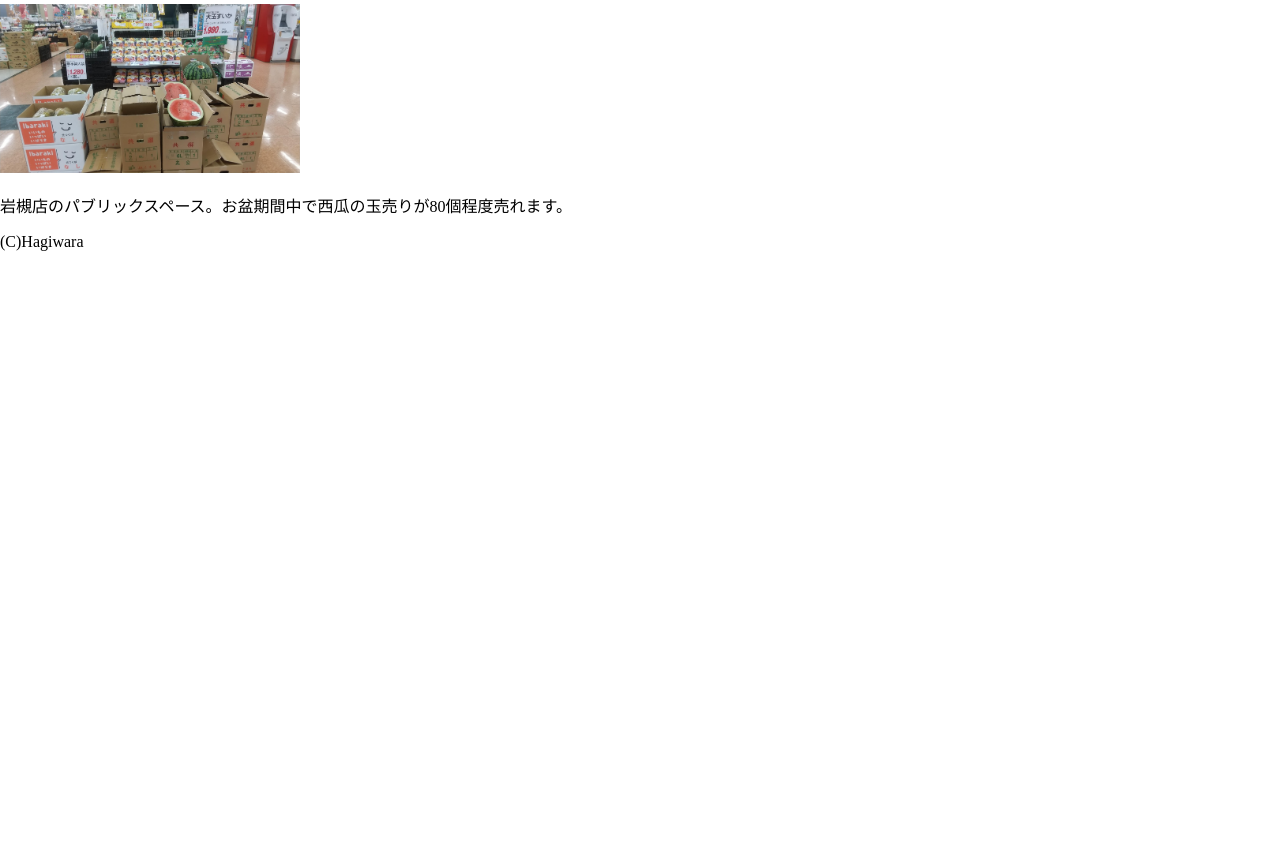
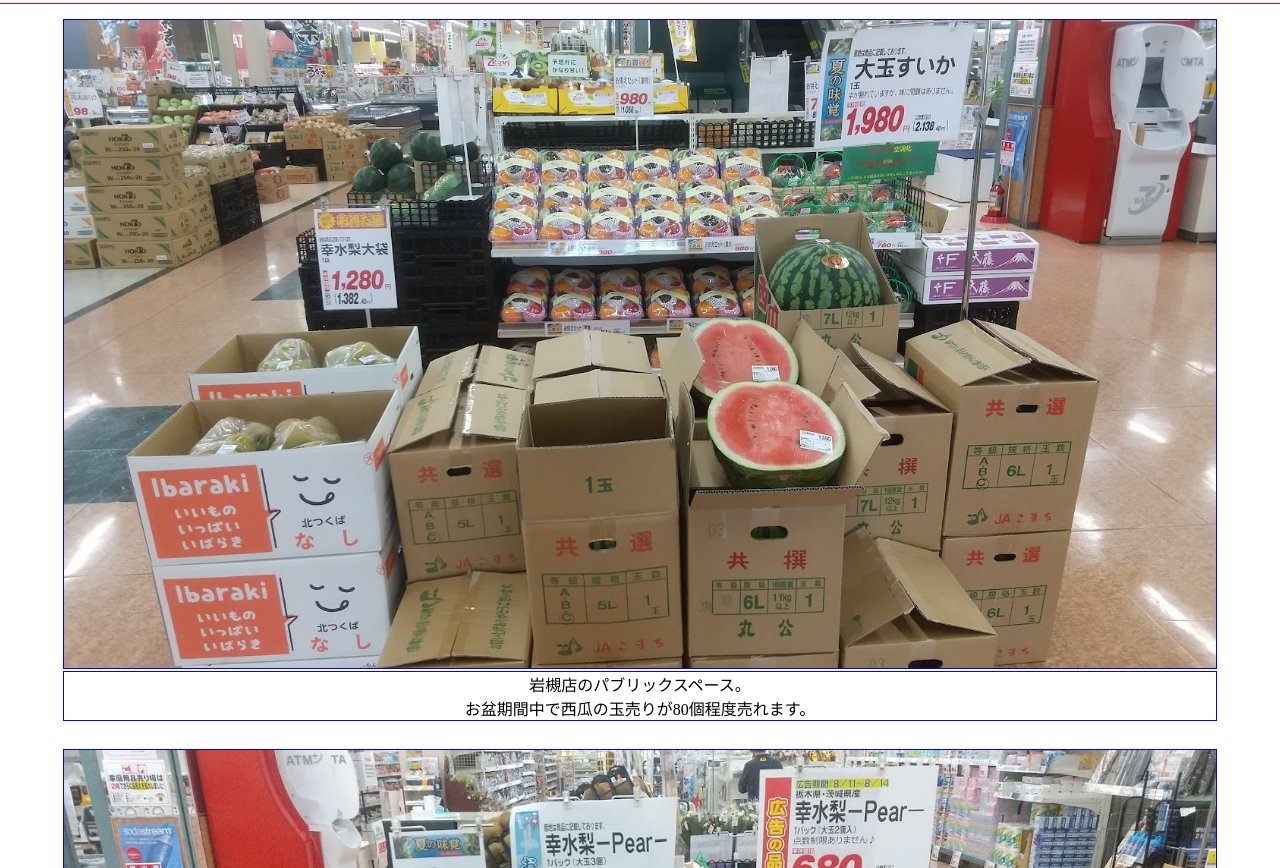
Before and after one commit to working0101/working.github.io, a plain HTML site: page index.html in a window 1280 px wide. Shown: the part 292-1160 px from the top of the page. Before the commit the page ends 800 px from the top, so only its background shows below. Drawn offline with nearby package versions, Linux system fonts and the light colour scheme.

Commit message:
Add files via upload

```diff
--- a/css/style.css
+++ b/css/style.css
@@ -83,22 +83,29 @@ a:hover {
 }
 
 /* section */
-.pic>img {
-  width: 300px;
-  height: fit-content;
+.hero{
+  padding: 16px 0;
+  text-align: center;
+  outline: 1px solid red;
 }
-
+p{
+  margin: 0 auto;
+  margin-bottom: 30px;
+}
+section>p, .img-shop{
+  width: 90vw;
+  outline: 1px solid blue ;
+}
 
 /* small screen */
 
 
 
 /* medium screen */
-@media (min-width: 600px) and (max-width: 800px) {
-}
+/* @media (min-width: 600px) and (max-width: 800px) {
+} */
 
 
 /* large screen */
-@media (min-width: 1000px) {
-
-}
+/* @media (min-width: 1000px) {
+} */
--- a/index.html
+++ b/index.html
@@ -42,11 +42,11 @@
     </div>
   </ul>
 </main>
-  <section>
-    <div class="pic">
-      <img src="img/pic1.JPG" alt="岩槻店パブリック">
-      <p>岩槻店のパブリックスペース。お盆期間中で西瓜の玉売りが80個程度売れます。</p>
-    </div>
+<section class="hero">
+    <img src="img/pic1.JPG" alt="岩槻店パブリック" class="img-shop">
+    <p>岩槻店のパブリックスペース。<br>お盆期間中で西瓜の玉売りが80個程度売れます。</p>
+    <img src="img/pic2.JPG" alt="岩槻店パブリック" class="img-shop">
+    <p>岩槻店のパブリックスペース。<br>幸水2P-24玉<br>幸水3P-28玉<br>黒小玉4玉</p>
   </section>
   <footer>(C)Hagiwara</footer>
 </body>
```
Lines whose indentation alone changed are shown as unchanged.
